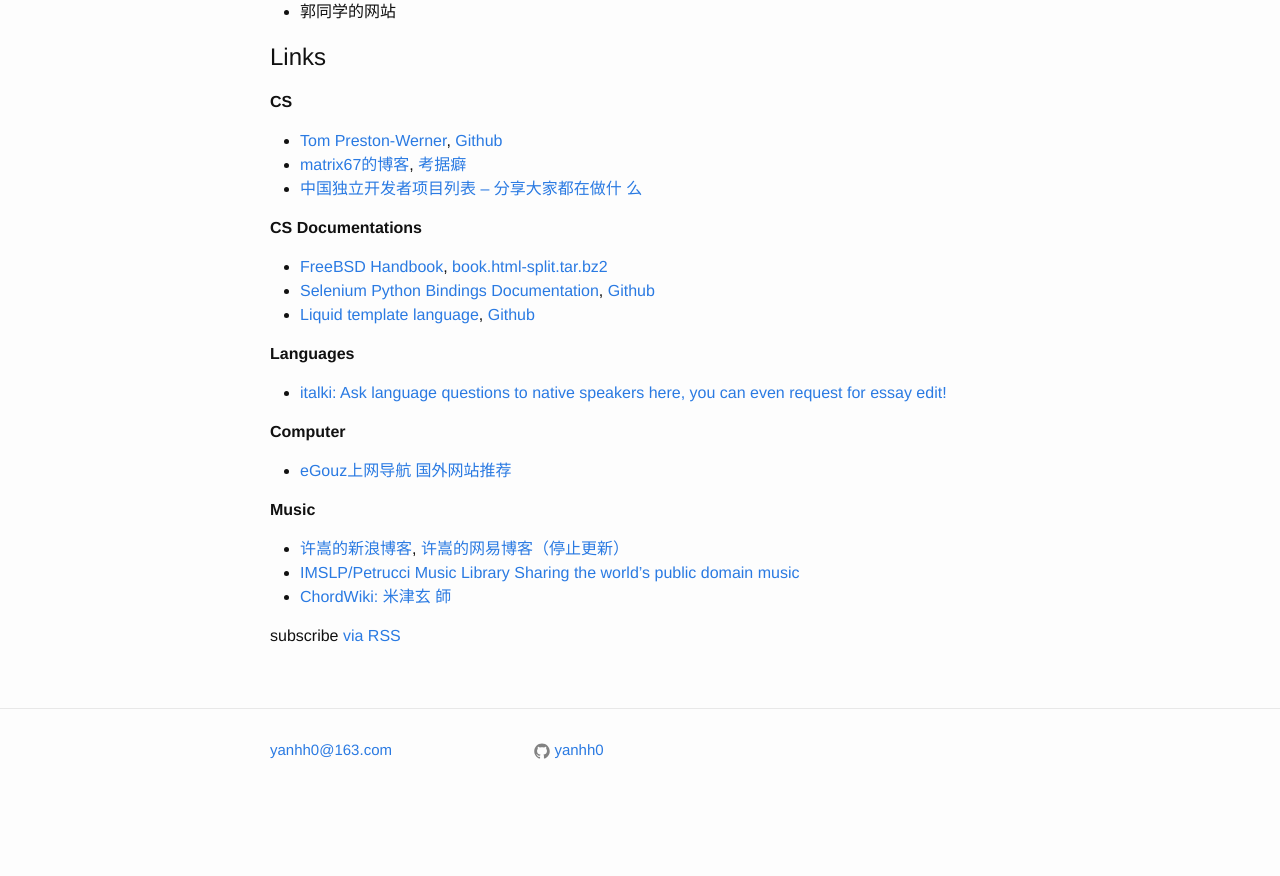
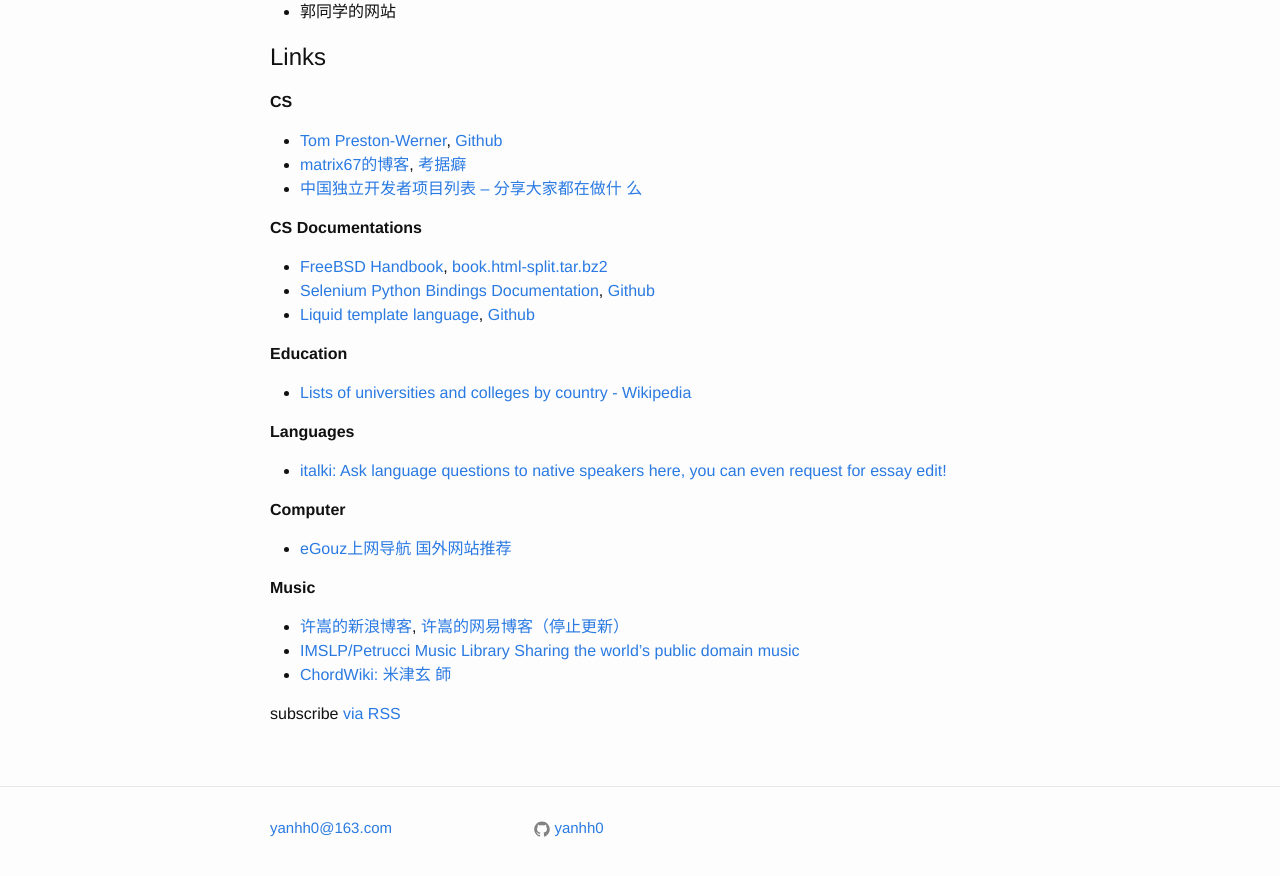
Before and after one commit to ggaarder7/yanhh0.github.io, a Jekyll site: the page built from index.md, in a window 1280 px wide and 900 px high, scrolled down 2962 px. Shown: the top 876 px of the window. Built offline with Jekyll 4.4.1, drawn with Linux system fonts in a browser that asks for light colours; before the commit the page ends 3784 px from its top, so only the background shows below that.

Commit message:
*** empty log message ***

```diff
--- a/_includes/links.md
+++ b/_includes/links.md
@@ -16,6 +16,11 @@
 - [Liquid template language](http://shopify.github.io/liquid/),
   [Github](https://github.com/Shopify/shopify.github.com)
 
+**Education**
+
+- [Lists of universities and colleges by country -
+  Wikipedia](https://en.wikipedia.org/wiki/Lists_of_universities_and_colleges_by_country)
+
 **Languages**
 
 - [italki: Ask language questions to native speakers here, you can
```
